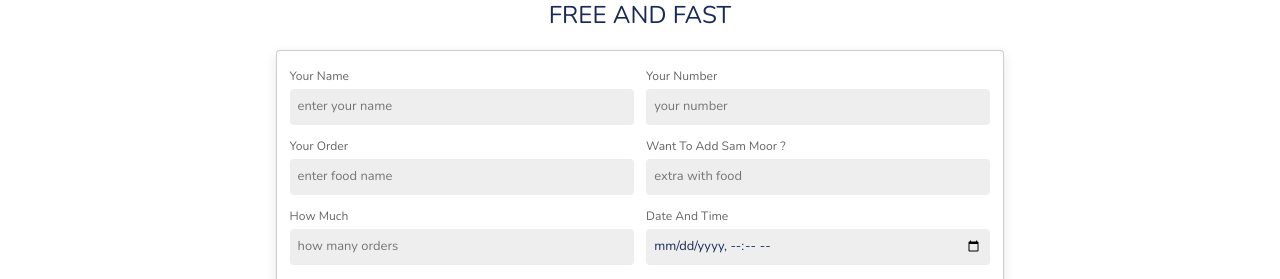
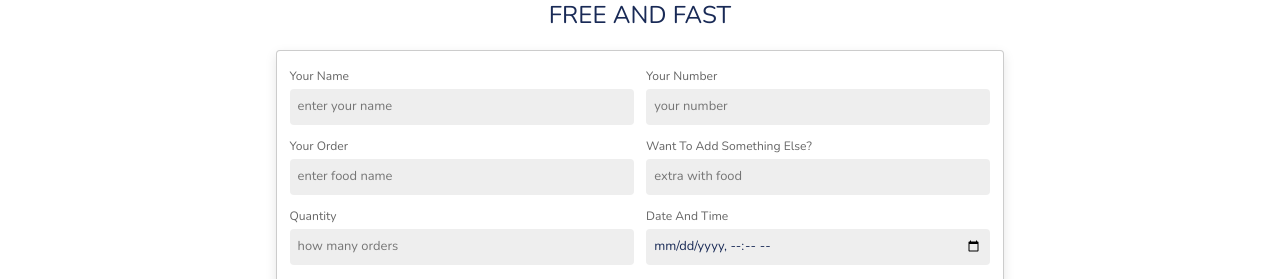
Before and after one commit to Mudassirrahman/Stiller-bakers, a React (Create React App) app: page / in a window 1280 px wide. Shown: the part 4160-4439 px from the top of the page. Built offline with nearby package versions, Linux system fonts and the light colour scheme.

Commit message:
Update Order.jsx spelling mistakes removed, function added to check box,

```diff
--- a/src/Component/Order.jsx
+++ b/src/Component/Order.jsx
@@ -36,11 +36,11 @@ export default function Order() {
               <input type="text" name="order" placeholder="enter food name" value={contactInfo.order} onChange={handleChange} required/>
             </div>
             <div className="input col-lg-6 col-md-6 col-sm-6 col-12">
-              <span>want to add sam moor ?</span>
+              <span>Want to add something else?</span>
               <input type="text" placeholder="extra with food" name="extra" value={contactInfo.extra} onChange={handleChange} required />
             </div>
             <div className="input col-lg-6 col-md-6 col-sm-6 col-12">
-              <span>how much</span>
+              <span>Quantity</span>
               <input type="text" placeholder="how many orders" name="cnt" value={contactInfo.cnt} onChange={handleChange} required/>
             </div>
             <div className="input col-lg-6 col-md-6 col-sm-6 col-12">
@@ -56,8 +56,10 @@ export default function Order() {
               <textarea type="text" placeholder="enter your massage" cols="30" rows="10" name="msg" value={contactInfo.msg} onChange={handleChange}></textarea>
             </div>
           </div>
-          <input type="checkbox" name="tnc" value={contactInfo.tnc} onChange={handleChange} required /> <span className="trms">Accpt terms and conditions</span>
-          <button className="butn" onClick={submitInfo}>order now</button>
+          <input type="checkbox" name="tnc" value={contactInfo.tnc} onChange={(e) =>
+              setContactInfo({ ...contactInfo
+              , tnc: e.target.checked })} required /> <span className="trms">Accpt terms and conditions</span>
+          <button type="submit" className="butn">order now</button>
         </form>
       </section>
     </>
```
